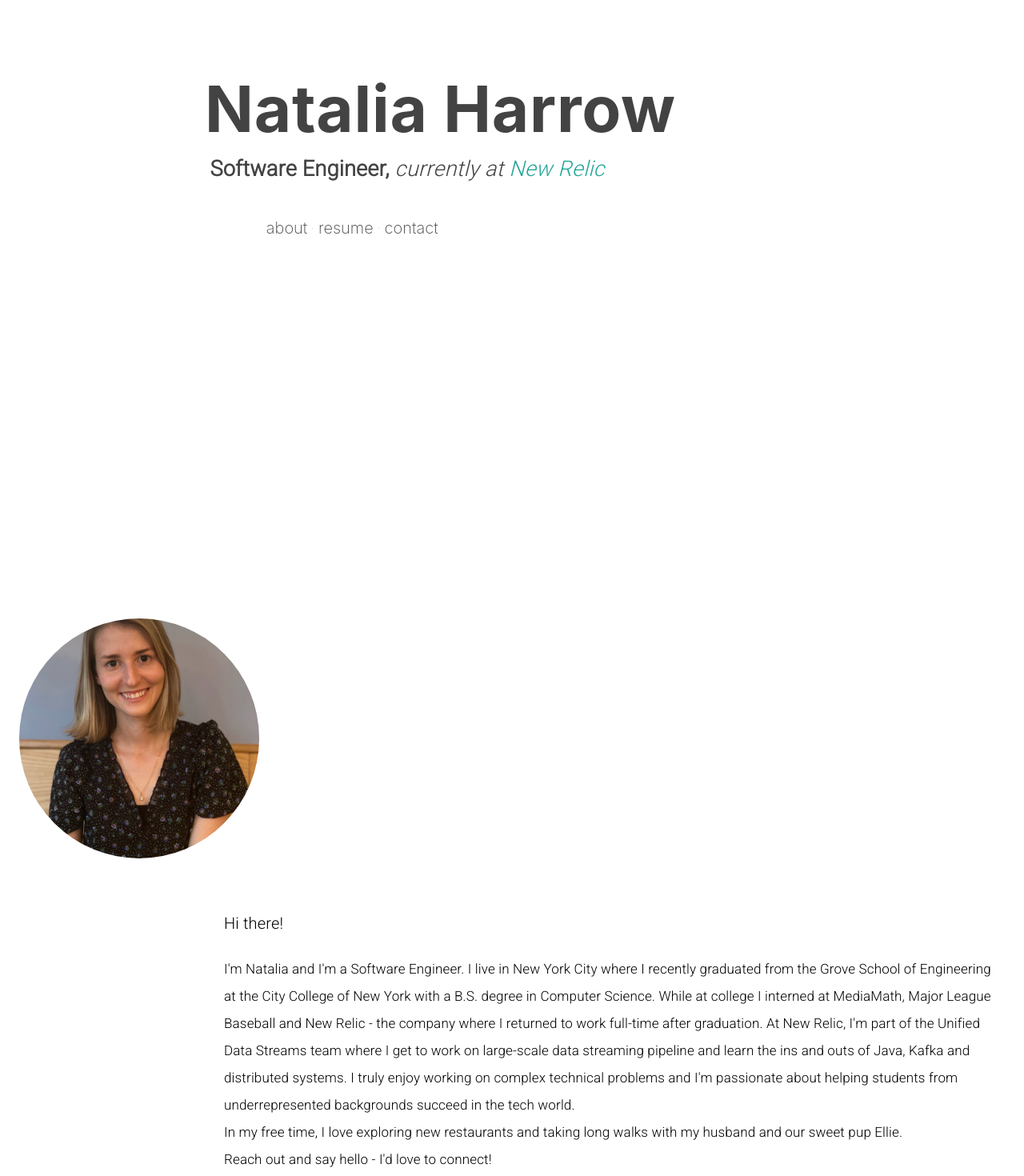
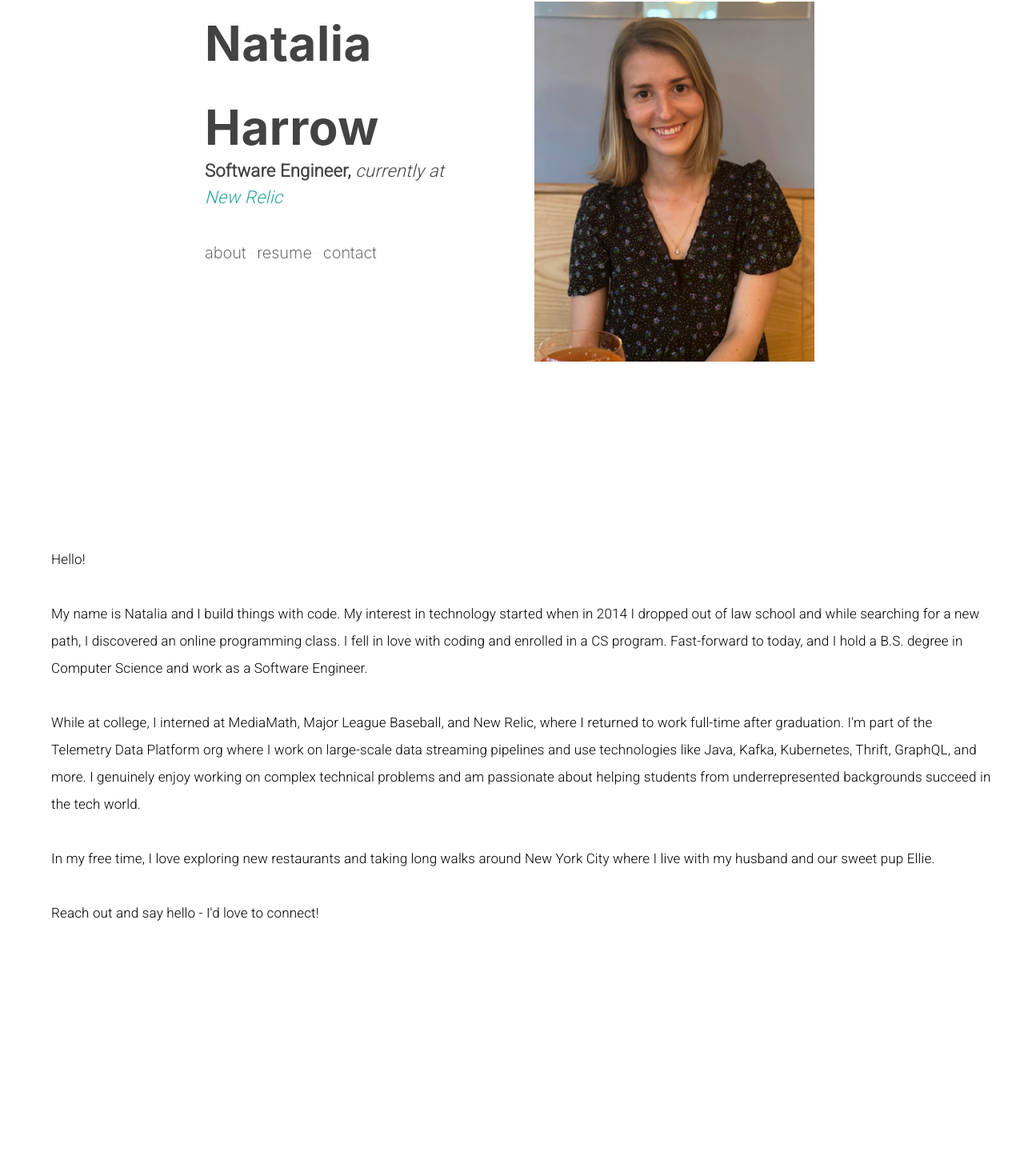
Before and after one commit to nataliaharrow/nataliaharrow, a React (Create React App) app: page / in a window 1280 px wide. Shown: the part 126-1596 px from the top of the page at 80% size. Built offline with nearby package versions, Linux system fonts and the light colour scheme.

Commit message:
Changed layout; updated About Me

```diff
--- a/src/App.js
+++ b/src/App.js
@@ -5,7 +5,6 @@ import Contact from './components/Contact';
 import { Container, Grid } from '@material-ui/core';
 import { makeStyles } from '@material-ui/core';
 import Resume from './components/Resume';
-import Image from './backgroundPic2.jpeg';
 
 const useStyles = makeStyles((theme) => ({
   welcomeGridOut: {
@@ -14,24 +13,26 @@ const useStyles = makeStyles((theme) => ({
     // backgroundSize: 'cover',
     // backgroundPosition: 'center',
     width: '100vw',
-    height: '100vh',
-    justify: 'center',
-    alignItems: 'center',
+    // height: '100',
+    // justify: 'center',
+    // alignItems: 'center',
   },
   welcomeGridIn: {
-    marginTop: '15%',
+    marginTop: '10%',
     marginLeft: '20%',
     marginRight: '20%',
+    marginBottom: '10%',
   },
   aboutGridOut: {
-    width: '100vw',
-    minHeight: '100vh',
+    // width: '100vw',
+    // minHeight: '100vh',
+    marginBottom: '23%',
     spacing: 10,
     justify: 'center',
     alignItems: 'center'
   },
   aboutGridIn: {
-    marginTop: '4%',
+    marginTop: '5%',
   },
   contactGrid: {
     width: '100vw',
--- a/src/components/About.js
+++ b/src/components/About.js
@@ -1,46 +1,27 @@
 import React from 'react';
 import { makeStyles } from '@material-ui/core/styles';
 import CardContent from '@material-ui/core/CardContent';
-import CardMedia from '@material-ui/core/CardMedia';
 import Typography from '@material-ui/core/Typography';
-import image from '../photo3.jpg';
 import { Box } from '@material-ui/core';
 import '@fontsource/roboto/300.css';
 
 const useStyles = makeStyles((theme) => ({
-    main: {
-        minWidth:100,
-        minHeight:100
-    },
     root: {
-        display: 'flex',
-        border: "none",
-        boxShadow: "none",
+        // display: 'flex',
+        // border: "none",
+        // boxShadow: "none",
     },
     details: {
         display: 'flex',
         flexDirection: 'column',
     },
-    photo: {
-        height: 300,
-        width: 300,
-        marginTop: "8%",
-        marginBottom: "4%",
-        alignSelf:"center",
-        borderRadius:"50%",
-    },
-    title : {
-        marginLeft:"20%",
-        fontFamily: "Roboto",
-    },
     text: {
-        maxWidth:1000,
-        marginLeft:"20%",
+        // maxWidth:800,
+        marginLeft:"2%",
         marginTop:"2%",
-        marginBottom: "10%",
         fontFamily: "Roboto",
         fontSize:17,
-        lineHeight:2
+        lineHeight:2,
     }
 }));
 
@@ -49,29 +30,29 @@ export default function About() {
 
   return (
     <Box>
-        <CardMedia
-            className={classes.photo}
-            image={image}
-        />
         <div className={classes.details}>
             <CardContent className={classes.content}>
-            <Typography component="h6" variant="h6" className={classes.title}>
-                Hi there!
-            </Typography>
-            <Typography variant="body1" className={classes.text}>
-            I'm Natalia and I'm a Software Engineer.
-            I live in New York City where I recently graduated from the Grove School of Engineering at the City College of New York
-            with a B.S. degree in Computer Science.
-            While at college I interned at MediaMath, Major League Baseball and New Relic -
-            the company where I returned to work full-time after graduation. At New Relic, I'm part of
-            the Unified Data Streams team where I get to work on large-scale data streaming pipeline and learn the ins and outs of
-            Java, Kafka and distributed systems.
-            I truly enjoy working on complex technical problems and I'm passionate about helping students from underrepresented backgrounds
-            succeed in the tech world. <br/>
-            In my free time, I love exploring new restaurants and taking long walks with my husband and our sweet pup
-            Ellie. <br/>
-            Reach out and say hello - I'd love to connect!
-            </Typography>
+                <Typography variant="body1" className={classes.text}>
+                Hello!
+                <br/><br/>
+                My name is Natalia and I build things with code. My interest in technology started when in
+                2014 I dropped out of law school and while searching for a new path, I discovered an online
+                programming class. I fell in love with coding and enrolled in a CS program. Fast-forward to
+                today, and I hold a B.S. degree in Computer Science and work as a Software Engineer.
+                <br/><br/>
+                While at college, I interned at MediaMath, Major League Baseball, and New Relic,
+                where I returned to work full-time after graduation. I'm part of the Telemetry Data
+                Platform org where I work on large-scale data streaming pipelines and use technologies
+                like Java, Kafka, Kubernetes, Thrift, GraphQL, and more. I genuinely enjoy working
+                on complex technical problems and am passionate about helping students from
+                underrepresented backgrounds succeed in the tech world.
+                <br/><br/>
+                In my free time, I love exploring new restaurants and taking long walks around New
+                York City where I live with my husband and our sweet pup Ellie.
+                <br/><br/>
+                Reach out and say hello - I'd love to connect!
+
+                </Typography>
             </CardContent>
         </div>
     </Box>
--- a/src/components/Welcome.js
+++ b/src/components/Welcome.js
@@ -2,9 +2,10 @@ import React from 'react';
 import '../App.css';
 import './Welcome.css';
 import smoothscroll from 'smoothscroll-polyfill';
-import {Grid, Typography } from '@material-ui/core';
+import {CardMedia, Grid, Typography } from '@material-ui/core';
 import { makeStyles } from '@material-ui/core/styles';
 import { HashLink as Link } from 'react-router-hash-link';
+import image from '../photo3.jpg';
 
 smoothscroll.polyfill();
 
@@ -13,6 +14,10 @@ const useStyles = makeStyles({
       display: 'inline-block',
       margin: '0 .1vw',
       transform: 'scale(0.1)',
+    },
+    photo: {
+        height: 450,
+        width: 350,
     },
   });
 
@@ -23,29 +28,29 @@ function Welcome() {
     const styles = {
         titleName: {
             color: "#444343",
-            fontSize: 80,
+            fontSize: 60,
             fontFamily: "BlinkMacSystemFont",
             marginBottom: '-1.2vw'
         },
         intro: {
             marginTop: '0vw',
             marginBottom: '3vw',
-            marginLeft: '.5vw',
+            // marginLeft: '.5vw',
             color: '#444343',
-            fontSize: 27,
+            fontSize: 22,
         },
         links: {
-            marginLeft: '6vw',
+            // marginLeft: '6vw',
             fontSize: 20
         }
     };
 
     return (
-        <Grid container style={styles.gridImage}>
-            <Grid style={styles.gridContainer}>
-                <Grid item xs={12} sm={12} md={12} lg={12}>
+        <Grid container spacing={7}>
+            <Grid item xs={12} sm={6} md={6} lg={6}>
+                <Grid>
                     <Typography style={styles.titleName} variant="subtitle1" gutterBottom>
-                    <b>Natalia Harrow</b>
+                        <b>Natalia Harrow</b>
                     </Typography>
                     <Typography style={styles.intro} color="textSecondary">
                         <b>Software Engineer,</b> <i>currently at<mark className="blue"> <a href="https://newrelic.com/" target="_blank" rel="noreferrer" className="slide-left-right"> New Relic</a></mark></i>
@@ -59,6 +64,12 @@ function Welcome() {
                     </Grid>
                 </Grid>
             </Grid>
+            <Grid item xs={12} sm={6} md={6} lg={6}>
+                <CardMedia
+                    className={classes.photo}
+                    image={image}
+                />
+            </Grid>
         </Grid>
     );
 }
```
